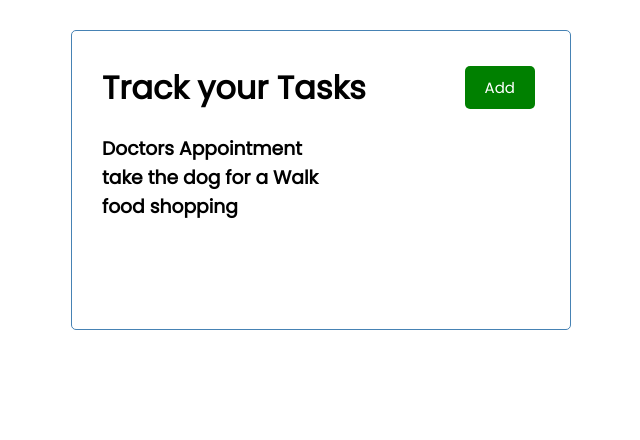
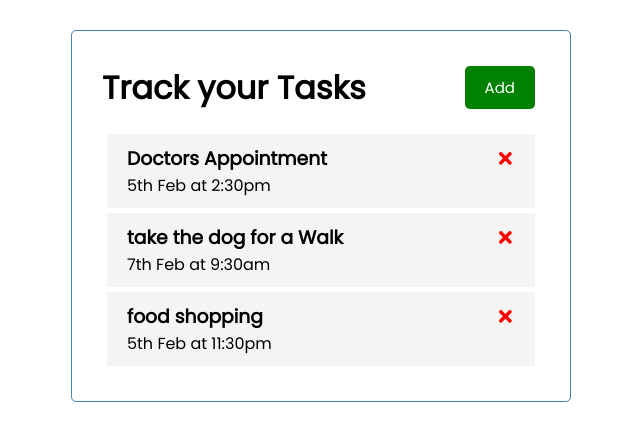
Before and after one commit to martinmaguire89/react-task-tracker, a React (Create React App) app: page / in a window 1280 px wide. Shown: the top 440 px of the page, without its empty margins (319-959 px from the left). Built offline with nearby package versions, Linux system fonts and the light colour scheme; the HTML template or start-up script is replaced by a standard one.

Commit message:
detlet task added to app.js

```diff
--- a/package.json
+++ b/package.json
@@ -8,6 +8,7 @@
     "@testing-library/user-event": "^12.8.3",
     "react": "^17.0.2",
     "react-dom": "^17.0.2",
+    "react-icons": "^4.2.0",
     "react-scripts": "4.0.3",
     "web-vitals": "^1.1.2"
   },
--- a/src/App.js
+++ b/src/App.js
@@ -25,10 +25,15 @@
     },
   ]);
 
+  //Delete Task
+  const deleteTask = (id) => {
+    setTasks(tasks.filter((task) => task.id !== id));
+  };
+
   return (
     <div className="container">
       <Header />
-      <Tasks tasks={tasks} />
+      <Tasks tasks={tasks} onDelete={deleteTask} />
     </div>
   );
 }
--- /dev/null
+++ b/src/components/Task.js
@@ -0,0 +1,18 @@
+import { FaTimes } from 'react-icons/fa';
+
+const Task = ({ task, onDelete }) => {
+  return (
+    <div className="task">
+      <h3>
+        {task.text}{' '}
+        <FaTimes
+          style={{ color: 'red', cursor: 'pointer' }}
+          onClick={() => onDelete(task.id)}
+        />
+      </h3>
+      <p>{task.day}</p>
+    </div>
+  );
+};
+
+export default Task;
--- a/src/components/Tasks.js
+++ b/src/components/Tasks.js
@@ -1,9 +1,11 @@
-const Tasks = ({ tasks }) => {
+import Task from './Task';
+
+const Tasks = ({ tasks, onDelete }) => {
   return (
     <>
       {' '}
       {tasks.map((task) => (
-        <h3 key={task.id}>{task.text}</h3>
+        <Task key={task.id} task={task} onDelete={onDelete} />
       ))}
     </>
   );
```
Also changed, not shown: 1 other file (tests, documents, lock files or other folders).
